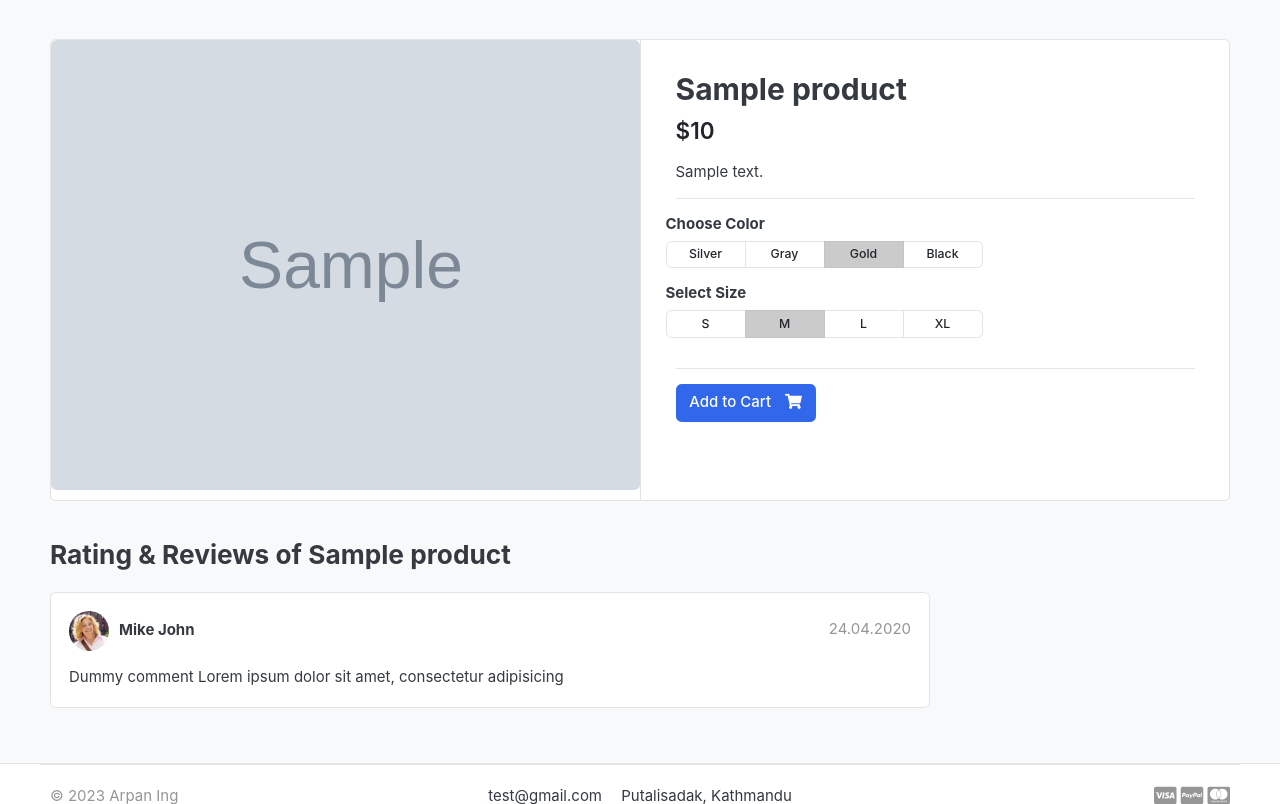
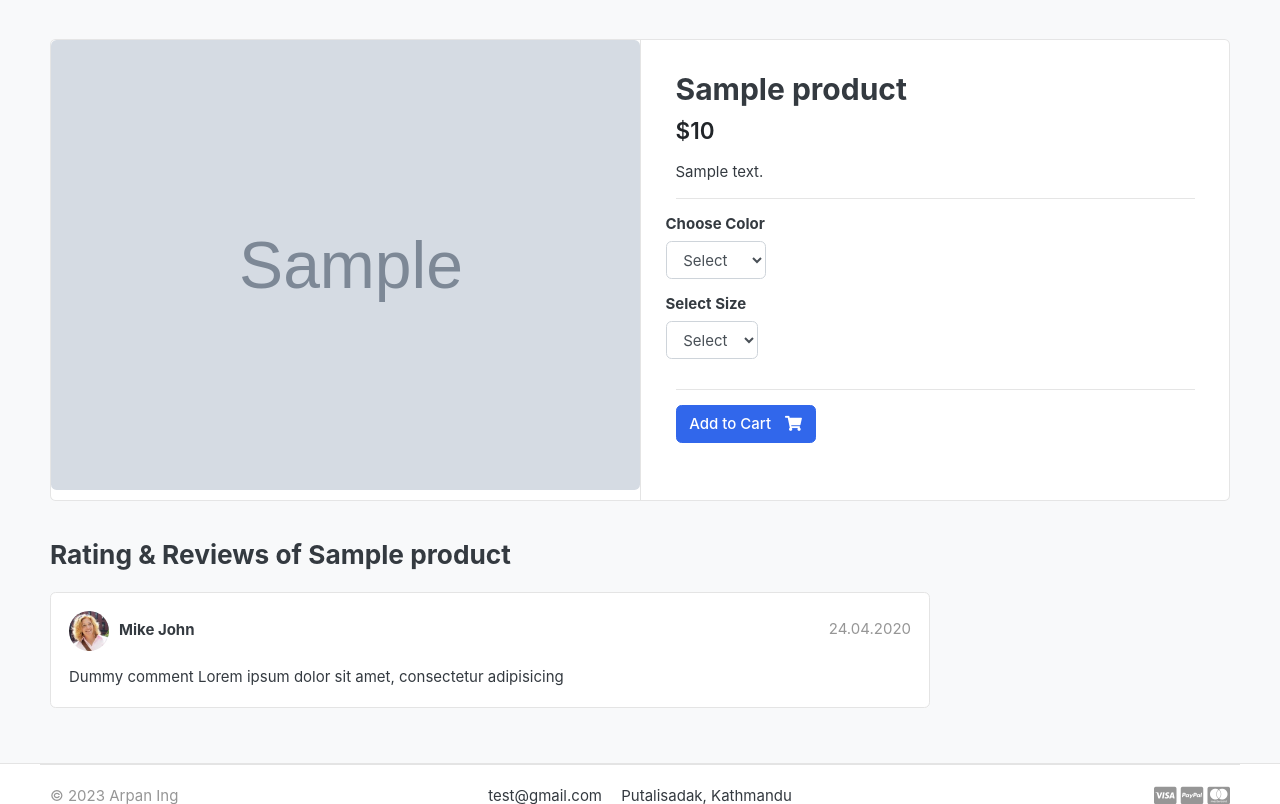
Before and after one commit to ArpanIng/django-ecommerce, a Django app: a page that uses stores/templates/stores/product_detail.html in a window 1280 px wide. Shown: the part 119-923 px from the top of the page. Run offline with Django 4.2, Linux system fonts and the light colour scheme; tables that the repository leaves empty hold one stand-in row (values such as "Sample post"); grey boxes marked "Sample" are stand-in pictures; some libraries are stand-ins or nearby versions; some web fonts are replaced.

Commit message:
Added product variations
The product variations includes variation category(color and size) and variation Manager

```diff
--- a/carts/models.py
+++ b/carts/models.py
@@ -1,6 +1,6 @@
 from django.db import models
 
-from stores.models import Product
+from stores.models import Product, Variation
 
 
 class Cart(models.Model):
@@ -13,6 +13,7 @@
 
 class CartItem(models.Model):
     product = models.ForeignKey(Product, on_delete=models.CASCADE)
+    variations = models.ManyToManyField(Variation, blank=True)
     cart = models.ForeignKey(Cart, on_delete=models.CASCADE)
     quantity = models.IntegerField()
     is_active = models.BooleanField(default=True)
--- a/carts/views.py
+++ b/carts/views.py
@@ -1,8 +1,10 @@
+from django.contrib.auth.decorators import login_required
+from django.http import HttpResponse
 from django.core.exceptions import ObjectDoesNotExist
 from django.shortcuts import render, redirect, get_object_or_404
 
 # Product model is imported from stores app in models.py
-from stores.models import Product
+from stores.models import Product, Variation
 from .models import Cart, CartItem
 
 
@@ -16,8 +18,23 @@
     return cart
 
 
+@login_required
 def add_to_cart(request, product_id):
     product = get_object_or_404(Product, id=product_id)
+    product_variation = []
+    if request.method == "POST":
+        for item in request.POST:
+            key = item
+            value = request.POST[key]
+            try:
+                variation = Variation.objects.get(
+                    product=product,
+                    variation_category__iexact=key,
+                    variation_value__iexact=value,
+                )
+                product_variation.append(variation)
+            except Variation.DoesNotExist:
+                pass
     try:
         # get the cart using the cart_id present in the session
         cart = Cart.objects.get(cart_id=_cart_id(request))
@@ -36,6 +53,7 @@
     return redirect("carts:cart")
 
 
+@login_required
 def cart(request, total=0, total_quantity=0, cart_items=None):
     try:
         tax = 0
--- a/stores/models.py
+++ b/stores/models.py
@@ -1,5 +1,6 @@
 from django.conf import settings
 from django.db import models
+from django.db.models.query import QuerySet
 from django.urls import reverse
 
 from categories.models import Category
@@ -28,6 +29,39 @@
         return self.name
 
 
+class VariationManager(models.Manager):
+    def colors(self):
+        return super(VariationManager, self).filter(
+            variation_category="color", is_active=True
+        )
+
+    def sizes(self):
+        return super(VariationManager, self).filter(
+            variation_category="size", is_active=True
+        )
+
+
+class Variation(models.Model):
+    VARIATION_CATEGORY_CHOICE = (
+        ("color", "Color"),
+        ("size", "Size"),
+    )
+    product = models.ForeignKey(Product, on_delete=models.CASCADE)
+    variation_category = models.CharField(
+        max_length=10,
+        choices=VARIATION_CATEGORY_CHOICE,
+    )
+    variation_value = models.CharField(max_length=20)
+    is_active = models.BooleanField(default=True)
+    created_date = models.DateTimeField(auto_now_add=True)
+    updated_date = models.DateTimeField(auto_now=True)
+
+    objects = VariationManager()
+
+    def __str__(self):
+        return f"{self.product.name}: {self.variation_category} {self.variation_value}"
+
+
 class Review(models.Model):
     product = models.ForeignKey(
         Product,
--- a/stores/templates/stores/product_detail.html
+++ b/stores/templates/stores/product_detail.html
@@ -3,102 +3,81 @@
 {% block content %}
 <section class="section-content padding-y bg">
   <div class="container">
-    <!-- ============================ COMPONENT 1 ================================= -->
     <div class="card">
       <div class="row no-gutters">
+
         <aside class="col-md-6">
           <article class="gallery-wrap">
             <div class="img-big-wrap">
               <a href="#"><img src="{{ product.image.url }}" /></a>
             </div>
-            <!-- img-big-wrap.// -->
           </article>
-          <!-- gallery-wrap .end// -->
         </aside>
+
         <main class="col-md-6 border-left">
+          <form action="{% url 'carts:add_to_cart' product.id %}" method="post">
+            {% csrf_token %}
             <article class="content-body">
+
               <h2 class="title">{{ product.name }}</h2>
-
               <div class="mb-3">
                 <var class="price h4">${{ product.price }}</var>
               </div>
-
               <p>{{ product.description }}</p>
 
               <hr />
               <div class="row">
                 <div class="item-option-select">
                   <h6>Choose Color</h6>
-                <div
-                  class="btn-group btn-group-sm btn-group-toggle"
-                  data-toggle="buttons"
-                >
-                  <label class="btn btn-light">
-                    <input type="radio" name="radio_color" /> Silver
-                  </label>
-                  <label class="btn btn-light">
-                    <input type="radio" name="radio_color" /> Gray
-                  </label>
-                  <label class="btn btn-light active">
-                    <input type="radio" name="radio_color checked" /> Gold
-                  </label>
-                  <label class="btn btn-light">
-                    <input type="radio" name="radio_color" /> Black
-                  </label>
+                  <select name="color" id="" class="form-control" required>
+                    <option value="" disabled selected>Select</option>
+                    {% for variation in product.variation_set.colors %}
+                    <option value="{{ variation.variation_value|lower }}">
+                      {{ variation.variation_value|capfirst }}
+                    </option>
+                    {% endfor %}
+                  </select>
                 </div>
               </div>
-            </div>
-            <!-- row.// -->
+
               <div class="row">
                 <div class="item-option-select">
                   <h6>Select Size</h6>
-                <div
-                  class="btn-group btn-group-sm btn-group-toggle"
-                  data-toggle="buttons"
-                >
-                  <label class="btn btn-light">
-                    <input type="radio" name="radio_color" /> S
-                  </label>
-                  <label class="btn btn-light active">
-                    <input type="radio" name="radio_color" checked /> M
-                  </label>
-                  <label class="btn btn-light">
-                    <input type="radio" name="radio_color" /> L
-                  </label>
-                  <label class="btn btn-light">
-                    <input type="radio" name="radio_color" /> XL
-                  </label>
+                  <select name="size" id="" class="form-control">
+                    <option value="" disabled selected>Select</option>
+                    {% for variation in product.variation_set.sizes %}
+                    <option value="{{ variation.variation_value|lower }}">
+                      {{ variation.variation_value|capfirst }}
+                    </option>
+                    {% endfor %}
+                  </select>
                 </div>
               </div>
-            </div>
-            <!-- row.// -->
+
               <hr />
               {% if product.stock <= 0 %}
                 <h4 class="text-danger pt-2">Out of stock</h4>
               {% else %}
                 {% if in_cart %}
-                <a href="#" class="btn btn-success">
+                  <a href="#" class="btn btn-success disabled">
                     <span class="text">Added to Cart</span>
                   </a>
                   <a href="{% url 'carts:cart' %}" class="btn btn-outline-primary">
                     <span class="text">View Cart</span>
                   </a>
                 {% else %}
-                <a href="{% url 'carts:add_to_cart' product.id %}" class="btn btn-primary">
+                  <button class="btn btn-primary">
                     <span class="text">Add to Cart</span>
                     <i class="fas fa-shopping-cart"></i>
-                </a>
+                </button>
                 {% endif %}
               {% endif %}
             </article>
+          </form>
           <!-- product-info-aside .// -->
         </main>
-        <!-- col.// -->
       </div>
-      <!-- row.// -->
     </div>
-    <!-- card.// -->
-    <!-- ============================ COMPONENT 1 END .// ================================= -->
 
     <br />
 
```
Also changed, not shown: carts/admin.py (+9 -2 lines), stores/admin.py (+8 -1 lines), carts/migrations/0002_cartitem_variations.py (added), stores/migrations/0003_variation.py (added), stores/migrations/0004_alter_variation_product.py (added), stores/migrations/0005_alter_variation_product.py (added). Lines whose indentation alone changed are shown as unchanged.
